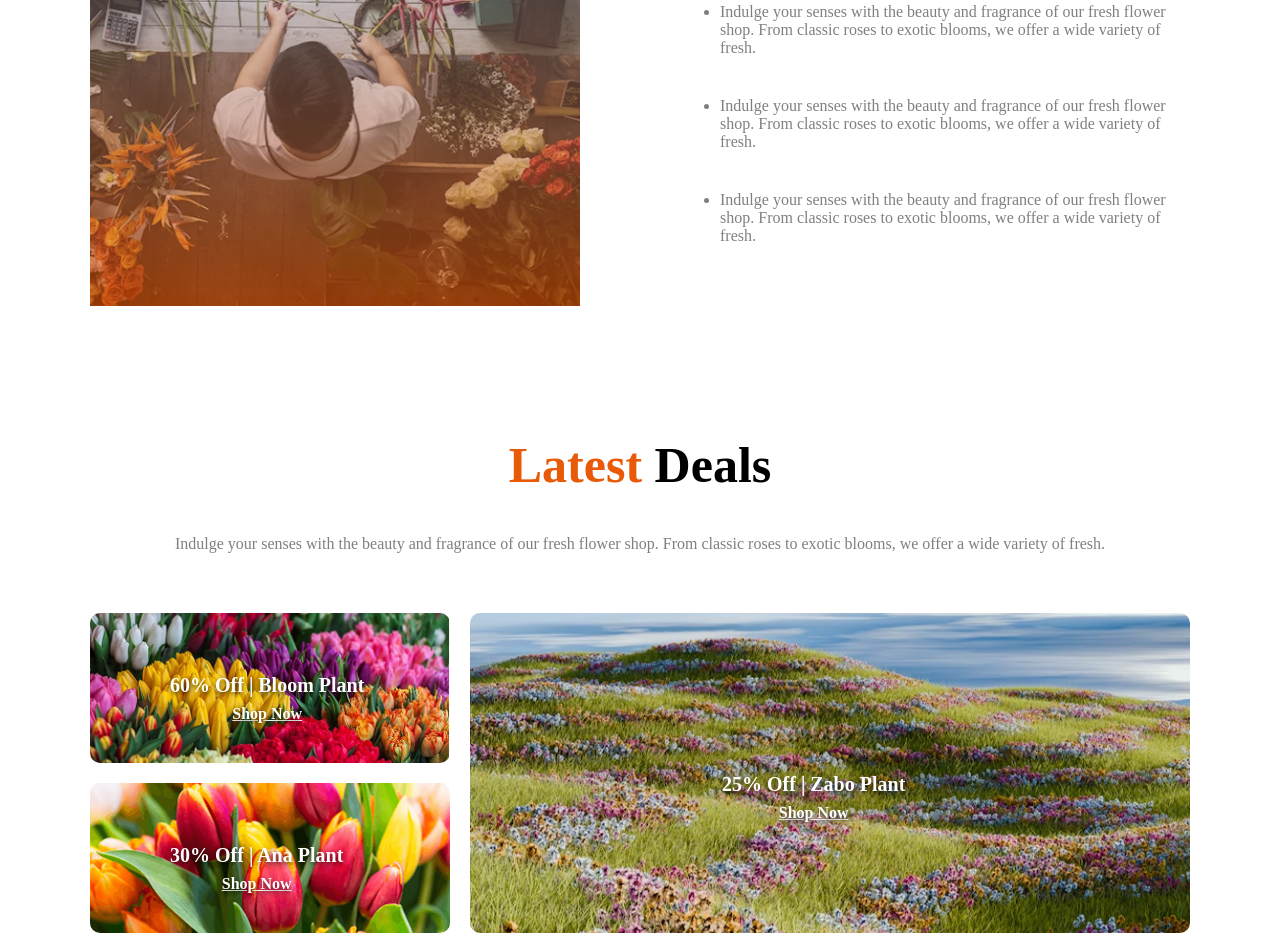
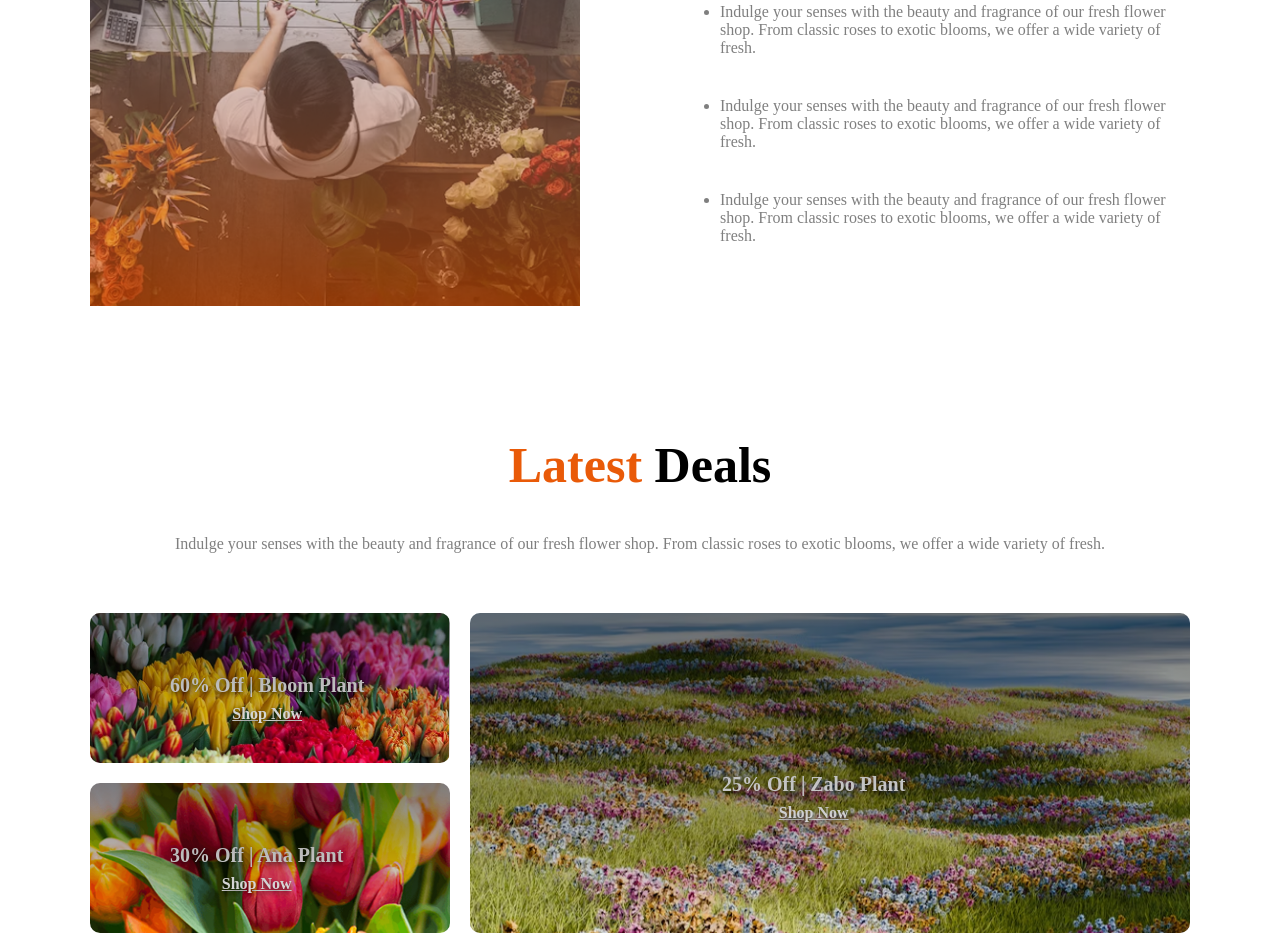
Before and after one commit to arzoo594/B-12-A-02, a plain HTML site: page index.html in a window 1280 px wide. Shown: the part 2054-2995 px from the top of the page. Drawn offline with Linux system fonts and the light colour scheme.

Commit message:
promo section linear gradier done

```diff
--- a/style.css
+++ b/style.css
@@ -155,6 +155,7 @@ nav ul a{
   position: relative;
   border-radius: 10px;
   overflow: hidden;
+
 }
 
 .promo-card img {
@@ -196,7 +197,24 @@ nav ul a{
 
 .promo-card.large {
   height: 320px;
+
 }
+
+
+.promo-card::after {
+  content: "";
+  position: absolute;
+  top: 0;
+  left: 0;
+  width: 100%;
+  height: 100%;
+  background: linear-gradient(to bottom, rgba(0,0,0,0.5), rgba(0,0,0,0));
+  pointer-events: none;
+  z-index: 1;
+}
+
+
+
 .promo-card.large .promo-text{
     top: 50%;
     left: 35%;
```
Also changed, not shown: index.html (+2 -2 lines).
